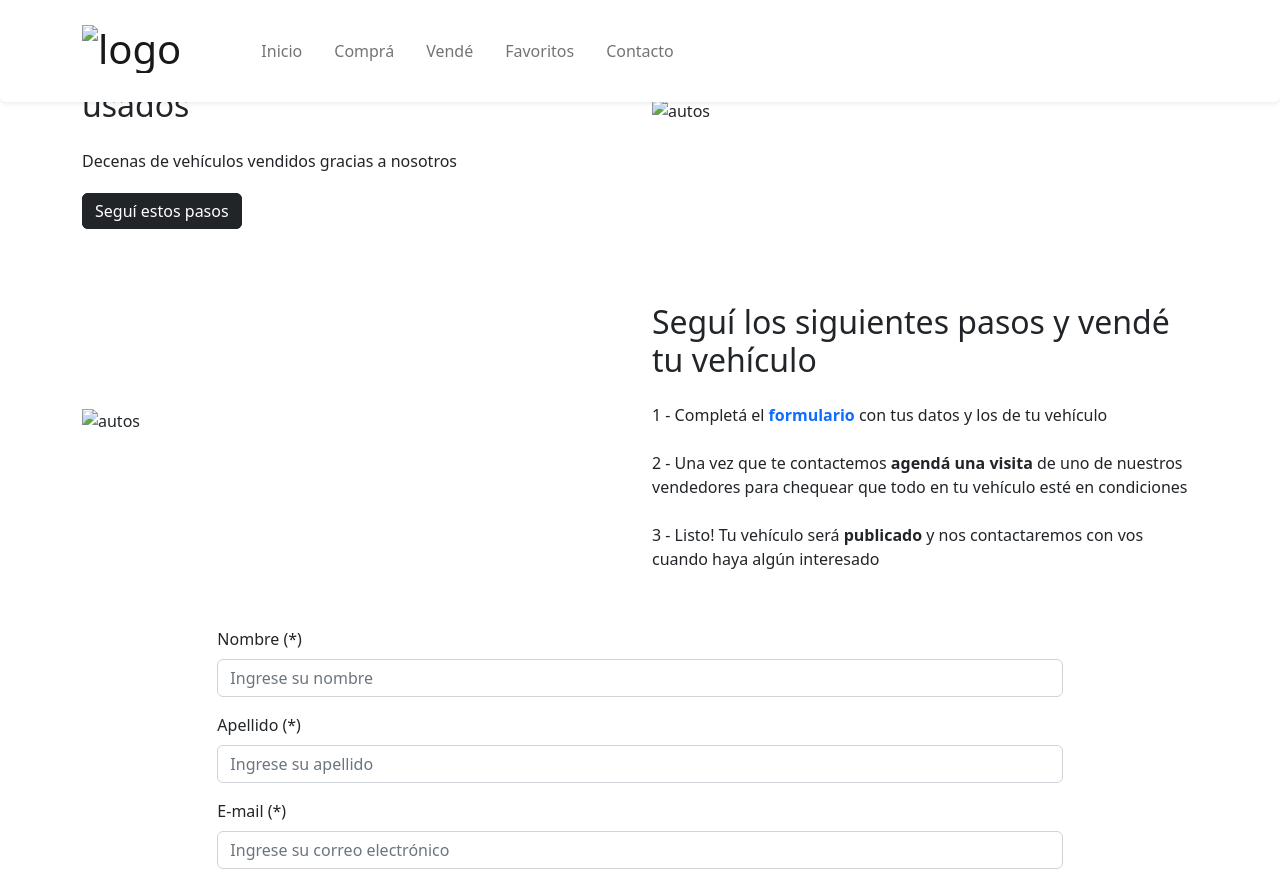
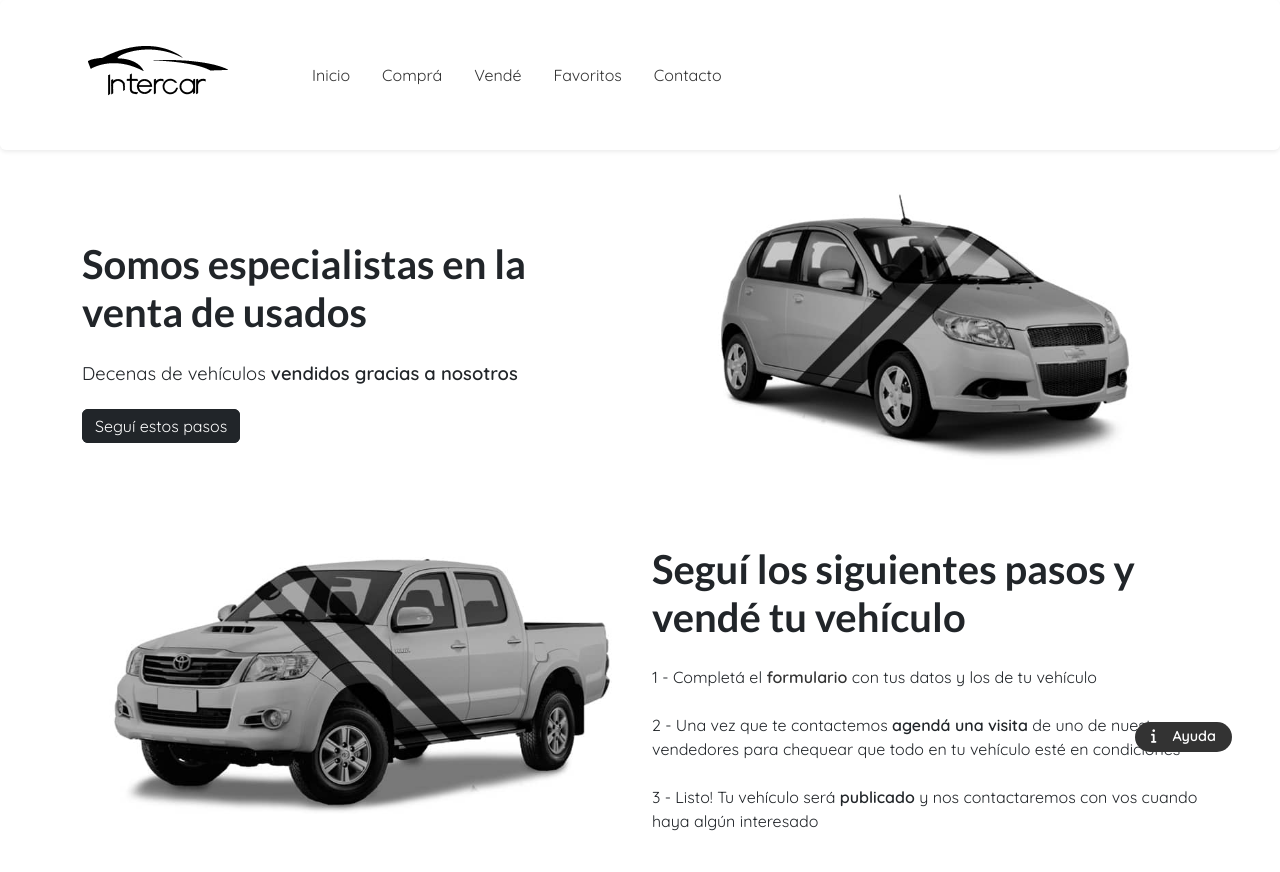
Before and after one commit to valenspinaci/intercar-autos, a plain HTML site: page pages/venta.html in a window 1280 px wide. Shown: the top 872 px of the page. Drawn offline with nearby package versions, Linux system fonts and the light colour scheme; some packages are replaced by stand-ins of ours; the site is published under a folder, as on GitHub Pages, so addresses that start at the root find nothing; a script that the page names is missing.

Commit message:
rutas proyecto

```diff
--- a/pages/venta.html
+++ b/pages/venta.html
@@ -11,7 +11,7 @@
     <link rel="stylesheet" type="text/css" href="https://cdn.jsdelivr.net/npm/toastify-js/src/toastify.min.css">
 
     <!--Favicon-->
-    <link rel="shortcut icon" href="/img/logo-intercar.png">
+    <link rel="shortcut icon" href="../img/logo-intercar.png">
 
     <!--Google Fonts-->
     <link rel="preconnect" href="https://fonts.googleapis.com">
@@ -30,7 +30,7 @@
     integrity="sha384-gH2yIJqKdNHPEq0n4Mqa/HGKIhSkIHeL5AyhkYV8i59U5AR6csBvApHHNl/vI1Bx" crossorigin="anonymous">
 
     <!-- CSS Propio -->
-    <link rel="stylesheet" href="/styles.css">
+    <link rel="stylesheet" href="../styles.css">
 </head>
 <body>
 
@@ -40,7 +40,7 @@
         <div class="row">
             <nav class="navbar fixed-top navbar-expand-lg shadow-sm p-3 mb-5 bg-white rounded">
                 <div class="container">
-                    <a class="navbar-brand" href="/index.html"><h1><img src="/img/logo-intercar.png" alt="logo"></h1></a>
+                    <a class="navbar-brand" href="../index.html"><h1><img src="../img/logo-intercar.png" alt="logo"></h1></a>
                     <button class="navbar-toggler" type="button" data-bs-toggle="collapse" data-bs-target="#navbarNav"
                         aria-controls="navbarNav" aria-expanded="false" aria-label="Toggle navigation">
                         <span class="navbar-toggler-icon"></span>
@@ -48,19 +48,19 @@
                     <div class="collapse navbar-collapse" id="navbarNav">
                         <ul class="navbar-nav mx-5">
                             <li class="nav-item mx-lg-2">
-                                <a class="nav-link boton-navbar" href="/index.html">Inicio</a>
+                                <a class="nav-link boton-navbar" href="../index.html">Inicio</a>
                             </li>
                             <li class="nav-item mx-lg-2">
-                                <a class="nav-link boton-navbar" href="/pages/compra.html">Comprá</a>
+                                <a class="nav-link boton-navbar" href="../pages/compra.html">Comprá</a>
                             </li>
                             <li class="nav-item mx-lg-2">
                                 <a class="nav-link boton-navbar" href="#">Vendé</a>
                             </li>
                             <li class="nav-item mx-lg-2">
-                                <a class="nav-link boton-navbar" href="/pages/favoritos.html">Favoritos</a>
+                                <a class="nav-link boton-navbar" href="../pages/favoritos.html">Favoritos</a>
                             </li>
                             <li class="nav-item mx-lg-2">
-                                <a class="nav-link boton-navbar" href="/pages/contacto.html">Contacto</a>
+                                <a class="nav-link boton-navbar" href="../pages/contacto.html">Contacto</a>
                             </li>
                         </ul>
                     </div>
@@ -81,7 +81,7 @@
             <a class="btn btn-dark mb-4 mb-md-2 d-block col-4 d-none d-md-inline mx-auto" href="#ancla1">Seguí estos pasos</a>
         </div>
         <div class="col-10 col-md-5 col-lg-6 mx-auto my-auto">
-            <img src="/img/auto-transparente.jpg" class="img-fluid d-none d-md-block ml-auto mr-auto my-auto" alt="autos">
+            <img src="../img/auto-transparente.jpg" class="img-fluid d-none d-md-block ml-auto mr-auto my-auto" alt="autos">
         </div>
     </div>
 </div>
@@ -93,7 +93,7 @@
 <div class="container my-4">
     <div class="row">
         <div class="col-10 col-md-5 col-lg-6 mx-auto my-auto">
-            <img src="/img/camioneta-transparente.jpg" class="img-fluid d-block ml-auto mr-auto my-auto" alt="autos">
+            <img src="../img/camioneta-transparente.jpg" class="img-fluid d-block ml-auto mr-auto my-auto" alt="autos">
         </div>
         <div class="col-12 col-md-7 col-lg-6 my-auto mt-0 mt-lg-5 ml-3">
             <h2 class="encabezado mb-4 mt-2 mx-auto text-center text-md-start" id="ancla1">Seguí los siguientes pasos y vendé tu vehículo</h2>
```
Also changed, not shown: pages/compra.html (+8 -8 lines), pages/contacto.html (+6 -6 lines), pages/faqs.html (+3 -3 lines), pages/favoritos.html (+7 -7 lines).
